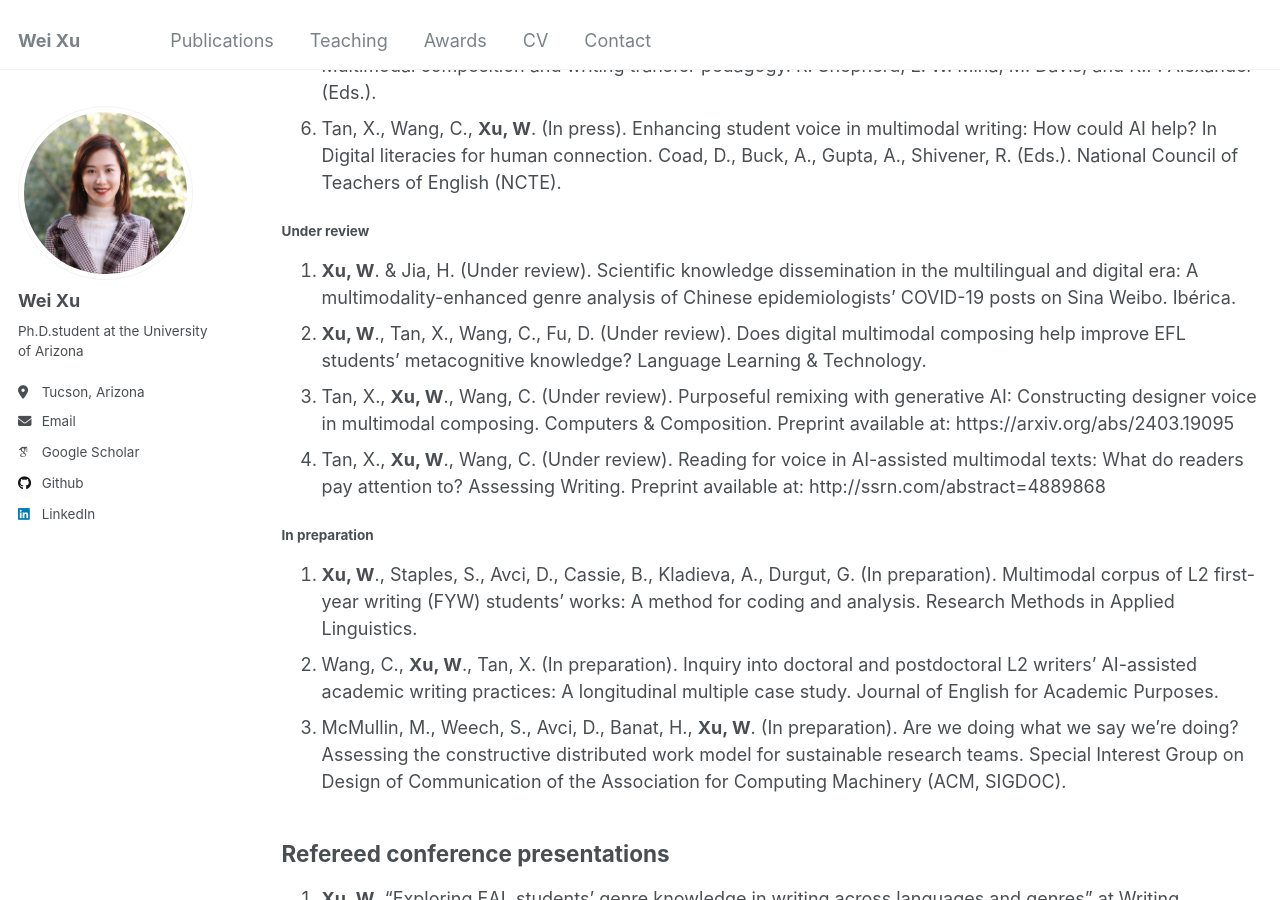
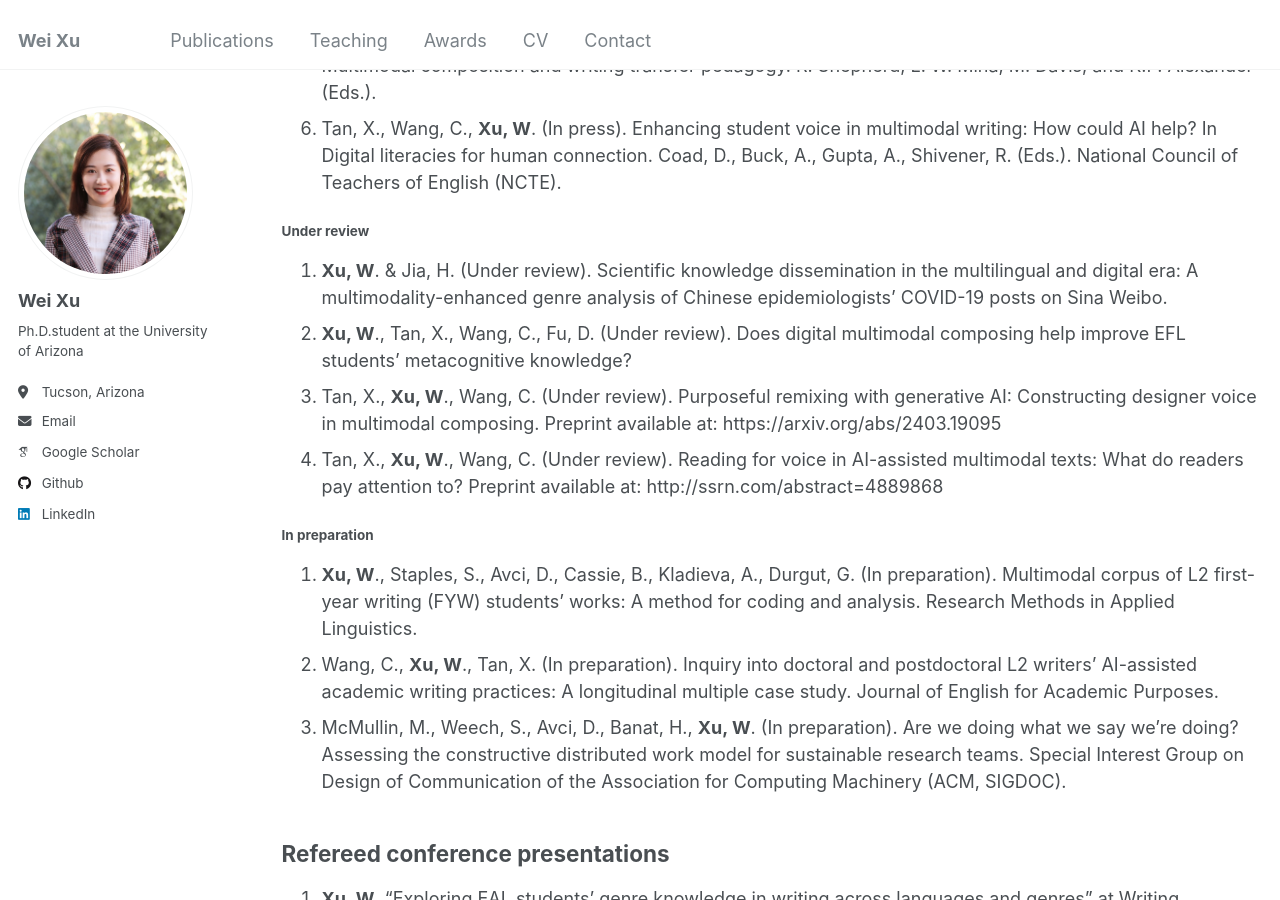
Before and after one commit to weixu-vivian/weixu-vivian.github.io, a Jekyll site: the page built from _pages/publications.md, in a window 1280 px wide and 900 px high, scrolled down 1614 px. Built offline with Jekyll 4.4.1, drawn with Linux system fonts in a browser that asks for light colours; some web fonts are replaced; some of the changed text lies outside the part shown.

Commit message:
publications.md

```diff
--- a/_pages/publications.md
+++ b/_pages/publications.md
@@ -34,10 +34,10 @@ Repository. Dataset. https://doi.org/10.25422/azu.data.14259785.v1
 6. Tan, X., Wang, C., **Xu, W**. (In press). Enhancing student voice in multimodal writing: How could AI help? In Digital literacies for human connection. Coad, D., Buck, A., Gupta, A., Shivener, R. (Eds.). National Council of Teachers of English (NCTE).
 
 #### Under review
-1. **Xu, W**. & Jia, H. (Under review). Scientific knowledge dissemination in the multilingual and digital era: A multimodality-enhanced genre analysis of Chinese epidemiologists’ COVID-19 posts on Sina Weibo. Ibérica.
-2. **Xu, W**., Tan, X., Wang, C., Fu, D. (Under review). Does digital multimodal composing help improve EFL students' metacognitive knowledge? Language Learning & Technology.
-3. Tan, X., **Xu, W**., Wang, C. (Under review). Purposeful remixing with generative AI: Constructing designer voice in multimodal composing. Computers & Composition. Preprint available at: https://arxiv.org/abs/2403.19095
-4. Tan, X., **Xu, W**., Wang, C. (Under review). Reading for voice in AI-assisted multimodal texts: What do readers pay attention to? Assessing Writing. Preprint available at: http://ssrn.com/abstract=4889868
+1. **Xu, W**. & Jia, H. (Under review). Scientific knowledge dissemination in the multilingual and digital era: A multimodality-enhanced genre analysis of Chinese epidemiologists’ COVID-19 posts on Sina Weibo.
+2. **Xu, W**., Tan, X., Wang, C., Fu, D. (Under review). Does digital multimodal composing help improve EFL students' metacognitive knowledge?
+3. Tan, X., **Xu, W**., Wang, C. (Under review). Purposeful remixing with generative AI: Constructing designer voice in multimodal composing. Preprint available at: https://arxiv.org/abs/2403.19095
+4. Tan, X., **Xu, W**., Wang, C. (Under review). Reading for voice in AI-assisted multimodal texts: What do readers pay attention to?  Preprint available at: http://ssrn.com/abstract=4889868
 
 #### In preparation
 1. **Xu, W**., Staples, S., Avci, D., Cassie, B., Kladieva, A., Durgut, G. (In preparation). Multimodal corpus of L2 first-year writing (FYW) students’ works: A method for coding and analysis. Research Methods in Applied Linguistics.
@@ -75,17 +75,6 @@ Repository. Dataset. https://doi.org/10.25422/azu.data.14259785.v1
 
 
 
-## Academic referee work
-#### Academic Manuscript Reviewer
- * Reviewer (Invited) | Journal of Second Language Writing (JSLW) | 2024
- * Editor & Reviewer | Journal of Second Language Acquisition and Teaching | 2021-2023
- * Reviewer (Invited) | World English Language Journal | 2023-present
- * Reviewer (Invited) | Chapter of a Routledge Book| 2023
- * Reviewer (Co-reviewing with Dr. Christine Tardy) | System |2022
-#### Academic Conference Proposal Reviewer
- * Reviewer|Conference on College Composition and Communication (CCCC) |2024
-
-
 ## Workshops & Collaboratives
 1. “Navigating the learning management system (LMS) D2L.” Host. The University of Arizona International Foundations Writing Program, Online, August 12th, 2024.
 2. “Tried and True: Grants & academic conferences applications.” Second Language Acquisition and Teaching, Invited Panelist, University of Arizona, Online, March 28th, 2024.
```
